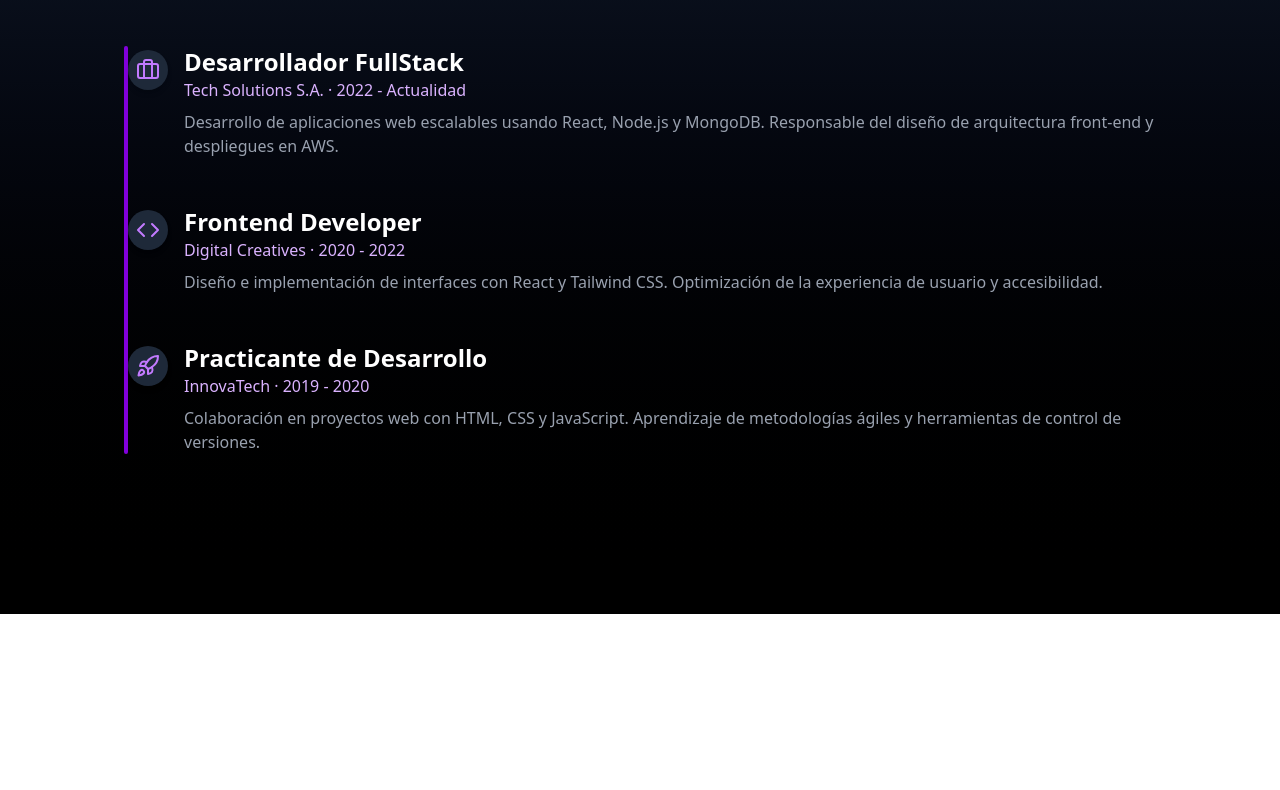
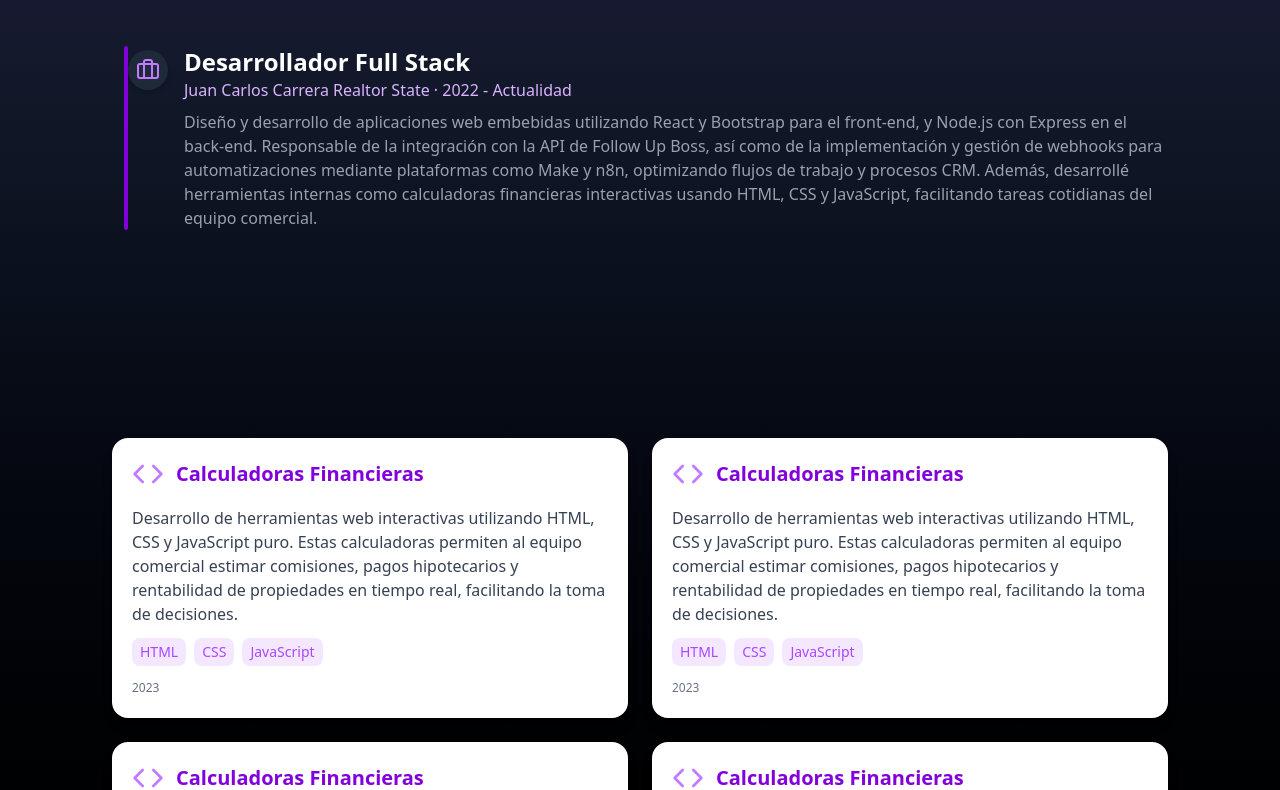
Before and after one commit to GLM1996/portfolio, a React (Vite) app: page / in a window 1280 px wide. Shown: the part 930-1720 px from the top of the page. Before the commit the page ends 1544 px from the top, so only its background shows below. Built offline with nearby package versions, Linux system fonts and the light colour scheme.

Commit message:
Projectos

```diff
--- a/src/App.jsx
+++ b/src/App.jsx
@@ -3,6 +3,7 @@ import './App.css'
 import Navbar from './Components/Navbar'
 import Hero from './Components/Hero'
 import Experience from './Components/Experience'
+import Projects from './Components/Projects'
 import Footer from './Components/Footer'
 
 function App() {
@@ -12,6 +13,7 @@ function App() {
       <Navbar />
       <Hero />
       <Experience/>
+      <Projects/>
     </div>
   )
 }
--- a/src/Components/Experience.jsx
+++ b/src/Components/Experience.jsx
@@ -6,28 +6,14 @@ export default function Experience() {
     const experiences = [
         {
             icon: <Briefcase className="w-6 h-6 text-purple-400" />,
-            role: "Desarrollador FullStack",
-            company: "Tech Solutions S.A.",
+            role: "Desarrollador Full Stack",
+            company: "Juan Carlos Carrera Realtor State",
             period: "2022 - Actualidad",
             description:
-                "Desarrollo de aplicaciones web escalables usando React, Node.js y MongoDB. Responsable del diseño de arquitectura front-end y despliegues en AWS.",
-        },
-        {
-            icon: <Code className="w-6 h-6 text-purple-400" />,
-            role: "Frontend Developer",
-            company: "Digital Creatives",
-            period: "2020 - 2022",
-            description:
-                "Diseño e implementación de interfaces con React y Tailwind CSS. Optimización de la experiencia de usuario y accesibilidad.",
-        },
-        {
-            icon: <Rocket className="w-6 h-6 text-purple-400" />,
-            role: "Practicante de Desarrollo",
-            company: "InnovaTech",
-            period: "2019 - 2020",
-            description:
-                "Colaboración en proyectos web con HTML, CSS y JavaScript. Aprendizaje de metodologías ágiles y herramientas de control de versiones.",
-        },
+                "Diseño y desarrollo de aplicaciones web embebidas utilizando React y Bootstrap para el front-end, y Node.js con Express en el back-end. Responsable de la integración con la API de Follow Up Boss, así como de la implementación y gestión de webhooks para automatizaciones mediante plataformas como Make y n8n, optimizando flujos de trabajo y procesos CRM. Además, desarrollé herramientas internas como calculadoras financieras interactivas usando HTML, CSS y JavaScript, facilitando tareas cotidianas del equipo comercial.",
+        }
+
+
     ]
 
     return (
--- a/src/Components/Projects.jsx
+++ b/src/Components/Projects.jsx
@@ -1,7 +1,70 @@
-import React from 'react'
+import { Code } from "lucide-react";
+import { motion } from "framer-motion";
 
 export default function Projects() {
+  const projects = [
+    {
+      icon: <Code className="w-8 h-8 text-purple-400" />,
+      title: "Calculadoras Financieras",
+      description:
+        "Desarrollo de herramientas web interactivas utilizando HTML, CSS y JavaScript puro. Estas calculadoras permiten al equipo comercial estimar comisiones, pagos hipotecarios y rentabilidad de propiedades en tiempo real, facilitando la toma de decisiones.",
+      technologies: ["HTML", "CSS", "JavaScript"],
+      year: "2023",
+    },
+    {
+      icon: <Code className="w-8 h-8 text-purple-400" />,
+      title: "Calculadoras Financieras",
+      description:
+        "Desarrollo de herramientas web interactivas utilizando HTML, CSS y JavaScript puro. Estas calculadoras permiten al equipo comercial estimar comisiones, pagos hipotecarios y rentabilidad de propiedades en tiempo real, facilitando la toma de decisiones.",
+      technologies: ["HTML", "CSS", "JavaScript"],
+      year: "2023",
+    },
+    {
+      icon: <Code className="w-8 h-8 text-purple-400" />,
+      title: "Calculadoras Financieras",
+      description:
+        "Desarrollo de herramientas web interactivas utilizando HTML, CSS y JavaScript puro. Estas calculadoras permiten al equipo comercial estimar comisiones, pagos hipotecarios y rentabilidad de propiedades en tiempo real, facilitando la toma de decisiones.",
+      technologies: ["HTML", "CSS", "JavaScript"],
+      year: "2023",
+    },
+    {
+      icon: <Code className="w-8 h-8 text-purple-400" />,
+      title: "Calculadoras Financieras",
+      description:
+        "Desarrollo de herramientas web interactivas utilizando HTML, CSS y JavaScript puro. Estas calculadoras permiten al equipo comercial estimar comisiones, pagos hipotecarios y rentabilidad de propiedades en tiempo real, facilitando la toma de decisiones.",
+      technologies: ["HTML", "CSS", "JavaScript"],
+      year: "2023",
+    },
+    // Agrega más proyectos aquí si quieres
+  ];
+
   return (
-    <div>Projects</div>
-  )
+    <div className="grid gap-6 md:grid-cols-2 py-6 sm:py-20 px-6 sm:px-20" id="proyectos">
+      {projects.map((project, index) => (
+        <motion.div
+          key={index}
+          initial={{ opacity: 0, y: 20 }}
+          whileInView={{ opacity: 1, y: 0 }}
+          transition={{ duration: 0.6, delay: index * 0.2 }}
+          viewport={{ once: true }}
+        >
+          <div className="rounded-2xl shadow-lg p-5 bg-white dark:bg-gray-900 hover:scale-105 transition-transform duration-300">
+            <div className="flex items-center gap-3 mb-4">
+              {project.icon}
+              <h3 className="text-xl font-bold text-purple-700">{project.title}</h3>
+            </div>
+            <p className="text-gray-700 dark:text-gray-300 text-base mb-3">{project.description}</p>
+            <div className="flex gap-2 flex-wrap text-sm text-purple-500 mb-2">
+              {project.technologies.map((tech, techIndex) => (
+                <span key={techIndex} className="bg-purple-100 dark:bg-purple-800 px-2 py-1 rounded-lg">
+                  {tech}
+                </span>
+              ))}
+            </div>
+            <span className="text-xs text-gray-500">{project.year}</span>
+          </div>
+        </motion.div>
+      ))}
+    </div>
+  );
 }
--- a/src/index.css
+++ b/src/index.css
@@ -1,5 +1,8 @@
 @import "tailwindcss";
 
-#experiencia,#inicio {
-    scroll-margin-top: 80px;  /* Ajusta el valor según el alto de tu header */
+@media (max-width: 768px) {
+    #experiencia,
+    #inicio {
+      scroll-margin-top: 80px;
+    }
   }
```
